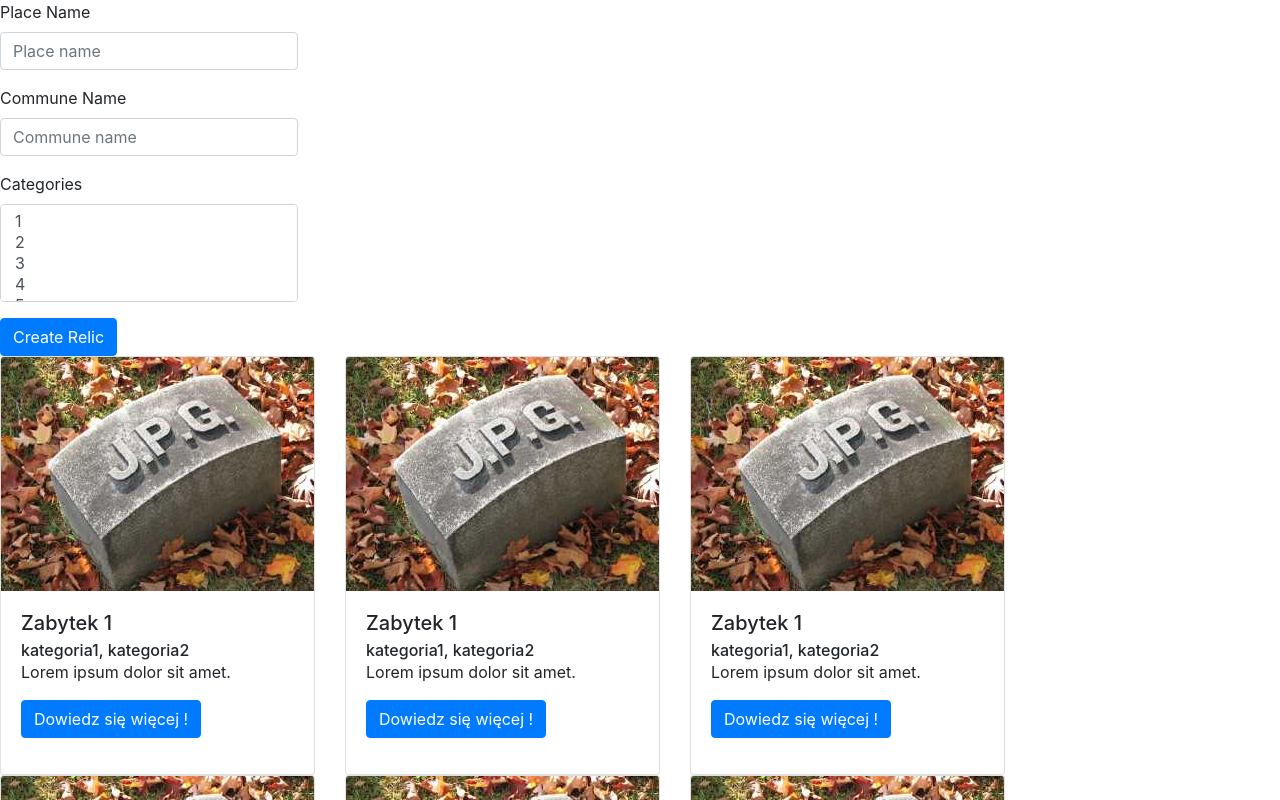
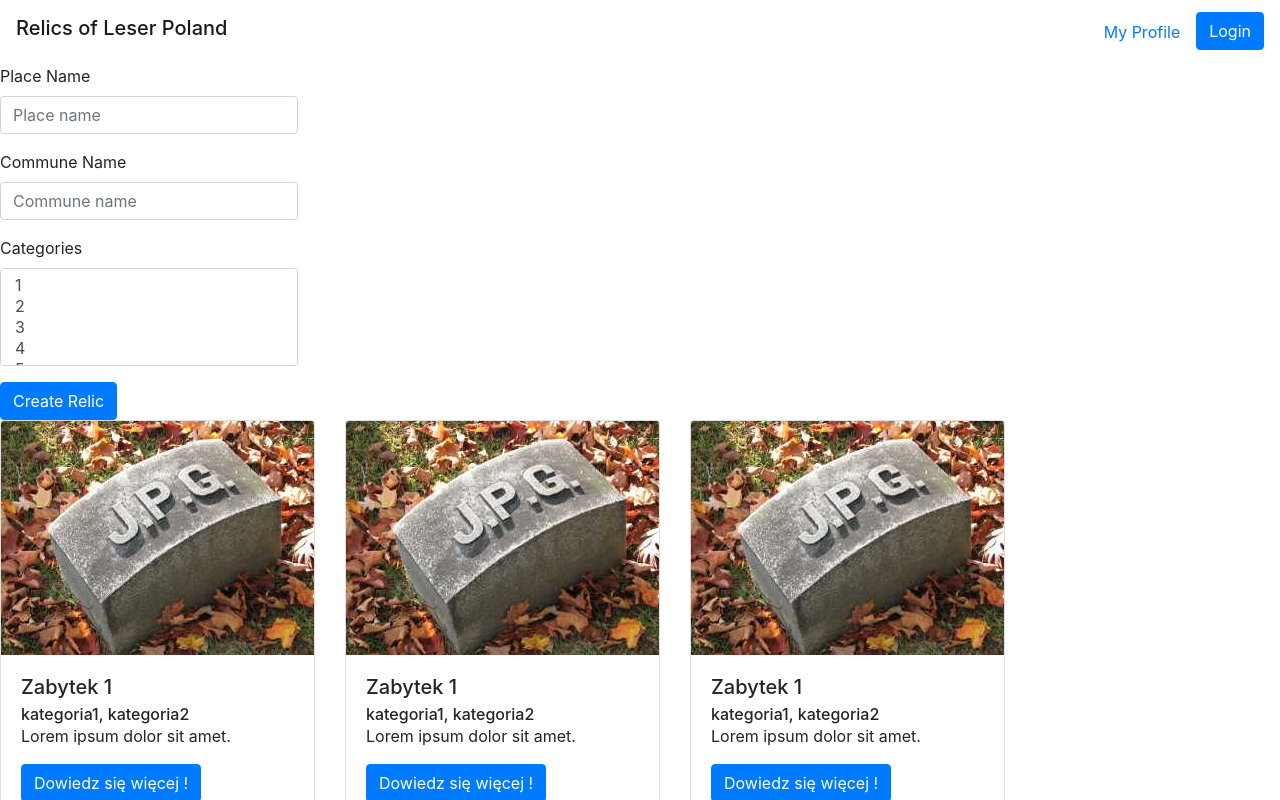
Before and after one commit to DamianDex/relics-frontend, a React (Create React App) app: page / in a window 1280 px wide. Shown: the top 800 px of the page. Built offline with nearby package versions, Linux system fonts and the light colour scheme.

Commit message:
Added navbar and header with prepared login and logout actions

```diff
--- a/src/App.css
+++ b/src/App.css
@@ -22,6 +22,10 @@
     font-size: large;
 }
 
+.main-navbar{
+	flex-direction:row !important;
+}
+
 @keyframes App-logo-spin {
     from {
         transform: rotate(0deg);
--- a/src/App.js
+++ b/src/App.js
@@ -4,12 +4,16 @@ import "./App.css";
 import { Container, Row, Col } from 'reactstrap';
 import RelicDeck from "./relics/RelicDeck";
 import RelicNew from "./relics/RelicNew";
+import Header from "./Header";
 
 
 class App extends Component {
     render() {
         return (
             <div>
+            <div>
+        		<Header/>
+        	</div>
                 <Row>
                     <Col xs="3">
                         <RelicNew/>
--- /dev/null
+++ b/src/Header.js
@@ -0,0 +1,15 @@
+import React from 'react';
+import {BrowserRouter, Link, Switch, Route } from 'react-router-dom';
+
+import CustomNavbar from './components/CustomNavbar'
+//import { LoginLink, LogoutLink, Authenticated, NotAuthenticated } from 'react-stormpath';
+
+export default class Header extends React.Component {
+  render() {
+    return (
+    	<BrowserRouter>
+    		<CustomNavbar />
+    	</BrowserRouter>
+    );
+  }
+}
--- /dev/null
+++ b/src/components/CustomNavbar.js
@@ -0,0 +1,42 @@
+import React from 'react';
+import {
+  Navbar,
+  NavbarBrand,
+  Nav,
+  NavItem,
+  NavLink
+  } from 'reactstrap';
+  import LoginControl from '../components/LoginControl'
+
+export default class CustomNavbar extends React.Component {
+  constructor(props) {
+    super(props);
+
+    this.toggle = this.toggle.bind(this);
+    this.state = {
+      isOpen: false
+    };
+  }
+  toggle() {
+    this.setState({
+      isOpen: !this.state.isOpen
+    });
+  }
+  render() {
+    return (
+      <div>
+        <Navbar className="main-navbar" color="faded" light expand="md">
+          <NavbarBrand className="h1" href="/">Relics of Leser Poland</NavbarBrand>
+            <Nav className="ml-auto">
+              <NavItem>
+                <NavLink href="/my-profile/">My Profile</NavLink>
+              </NavItem>
+              <NavItem>
+                <LoginControl />
+              </NavItem>
+            </Nav>
+        </Navbar>
+      </div>
+    );
+  }
+}
--- /dev/null
+++ b/src/components/LoginControl.js
@@ -0,0 +1,43 @@
+import React from 'react';
+import ReactDOM from "react-dom";
+import { Button } from "reactstrap";
+
+export default class LoginControl extends React.Component {
+  constructor(props) {
+    super(props);
+    this.handleLoginClick = this.handleLoginClick.bind(this);
+    this.handleLogoutClick = this.handleLogoutClick.bind(this);
+    this.state = {isLoggedIn: false};
+  }
+
+  handleLoginClick() {
+    this.setState({isLoggedIn: true});
+  }
+
+  handleLogoutClick() {
+    this.setState({isLoggedIn: false});
+  }
+
+  render() {
+    const isLoggedIn = this.state.isLoggedIn;
+
+    let button = null;
+    if (isLoggedIn) {
+      button = <Button color="primary" onClick={this.handleLogoutClick} >Logout</Button>;
+    } else {
+      button = <Button color="primary" onClick={this.handleLoginClick} >Login</Button>;
+    }
+
+    return (
+      <div>
+        <span isLoggedIn={isLoggedIn} />
+        {button}
+      </div>
+    );
+  }
+}
+
+ReactDOM.render(
+  <LoginControl />,
+  document.getElementById('root')
+);
```
Also changed, not shown: package.json (+13 -2 lines), 1 other file (tests, documents, lock files or other folders).
